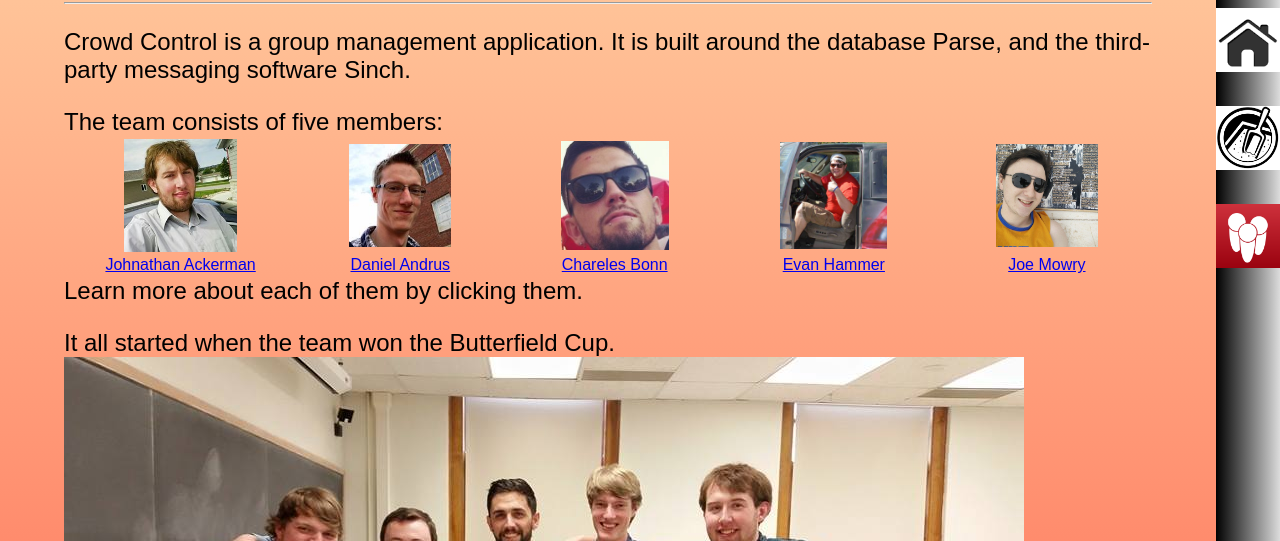
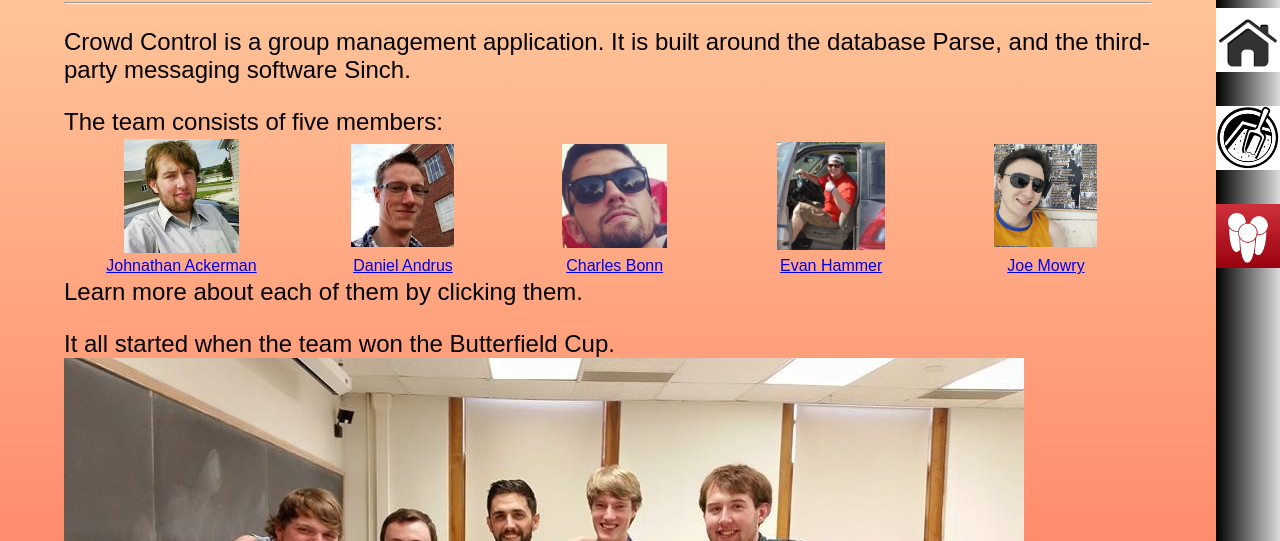
Before and after one commit to Kiwii12/PersonalWebsiteFiles, a plain HTML site: page crowdControl.html in a window 1280 px wide. Shown: the part 259-800 px from the top of the page. Drawn offline with Linux system fonts and the light colour scheme.

Commit message:
spelling error

```diff
--- a/crowdControl.html
+++ b/crowdControl.html
@@ -37,7 +37,7 @@
                 <tr>
                     <td><a href="index.html">Johnathan Ackerman</a></td>
                     <td><a href="http://dev.mcs.sdsmt.edu/~1989750" >Daniel Andrus</a></td>
-                    <td><a href="http://dev.mcs.sdsmt.edu/">Chareles Bonn</a></td>
+                    <td><a href="http://dev.mcs.sdsmt.edu/">Charles Bonn</a></td>
                     <td><a href="http://dev.mcs.sdsmt.edu/~1909574">Evan Hammer</a></td>
                     <td><a href="http://dev.mcs.sdsmt.edu/~1959760">Joe Mowry</a></td>
                 </tr>
```
